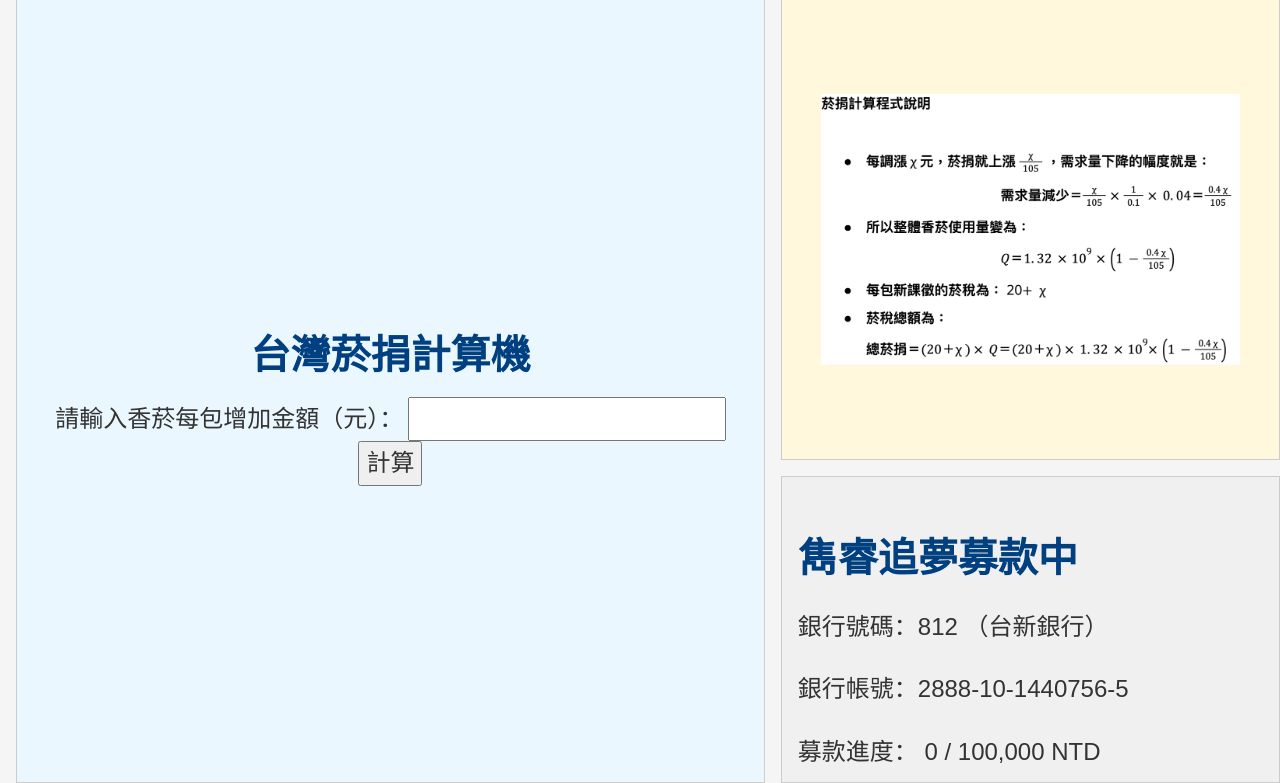
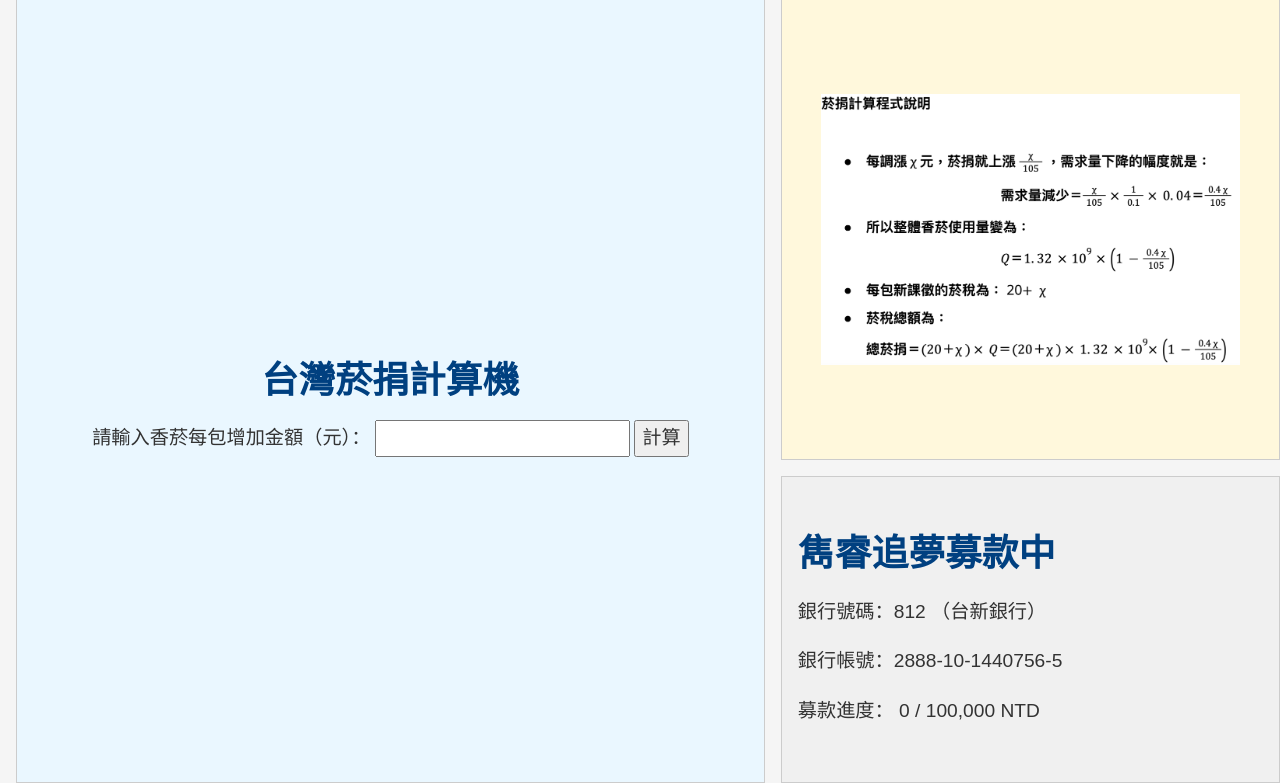
Before and after one commit to SuperLin1998/tabaco_tax_calculator, a Flask app: page / in a window 1280 px wide. Shown: the part 17-800 px from the top of the page. Run offline with Flask 3, Linux system fonts and the light colour scheme.

Commit message:
Update style.css

```diff
--- a/static/style.css
+++ b/static/style.css
@@ -39,7 +39,7 @@ body {
 .section-calculator h1,
 .section-info h2,
 .result h2{
-    font-size: 2.5rem;          /* 標題變大 */
+    font-size: 2.3rem;          /* 標題變大 */
     color: #004080;           /* 深藍色 */
     font-weight: bold;
     margin-bottom: 1rem;
@@ -50,7 +50,7 @@ body {
 .section-calculator button,
 .result p,
 .section-info p {
-    font-size: 1.5rem;        /* 內文大一點 */
+    font-size: 1.2rem;        /* 內文大一點 */
     color: #333;
     line-height: 1.6;
 }
```
